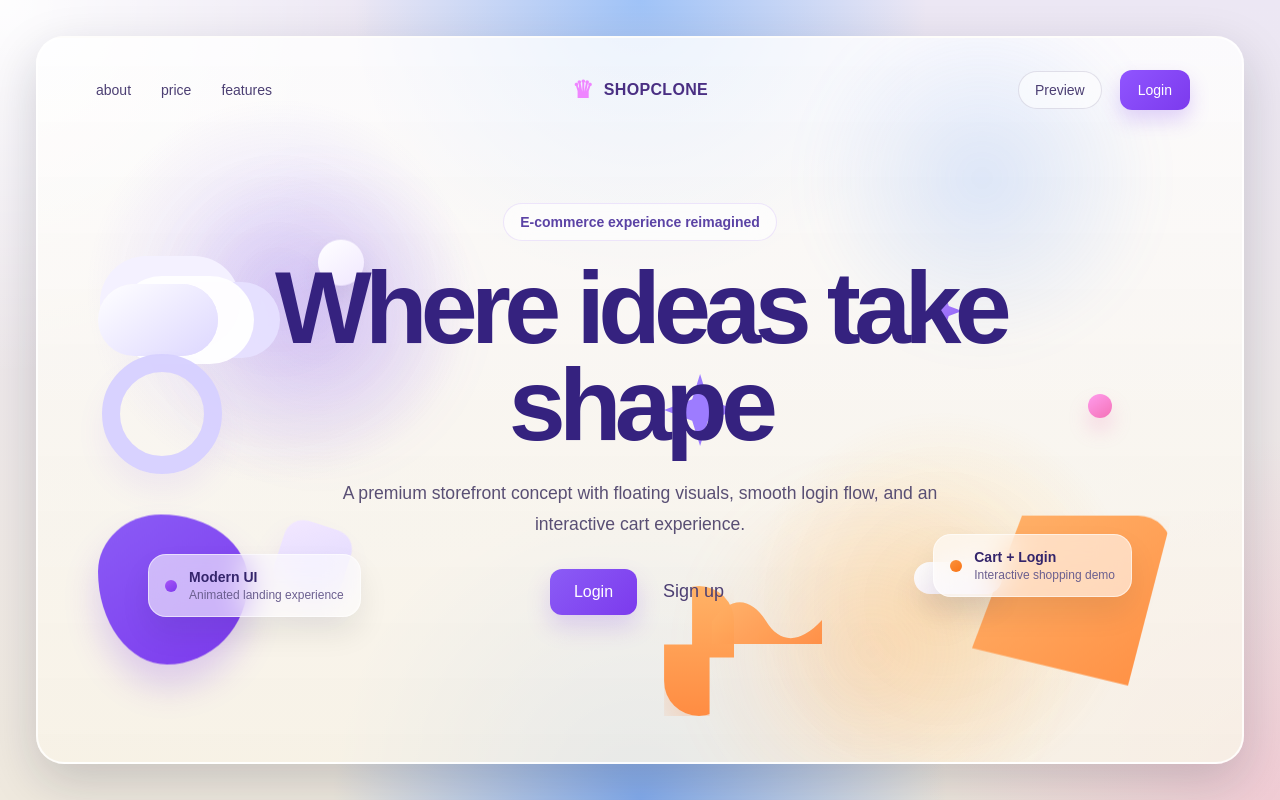
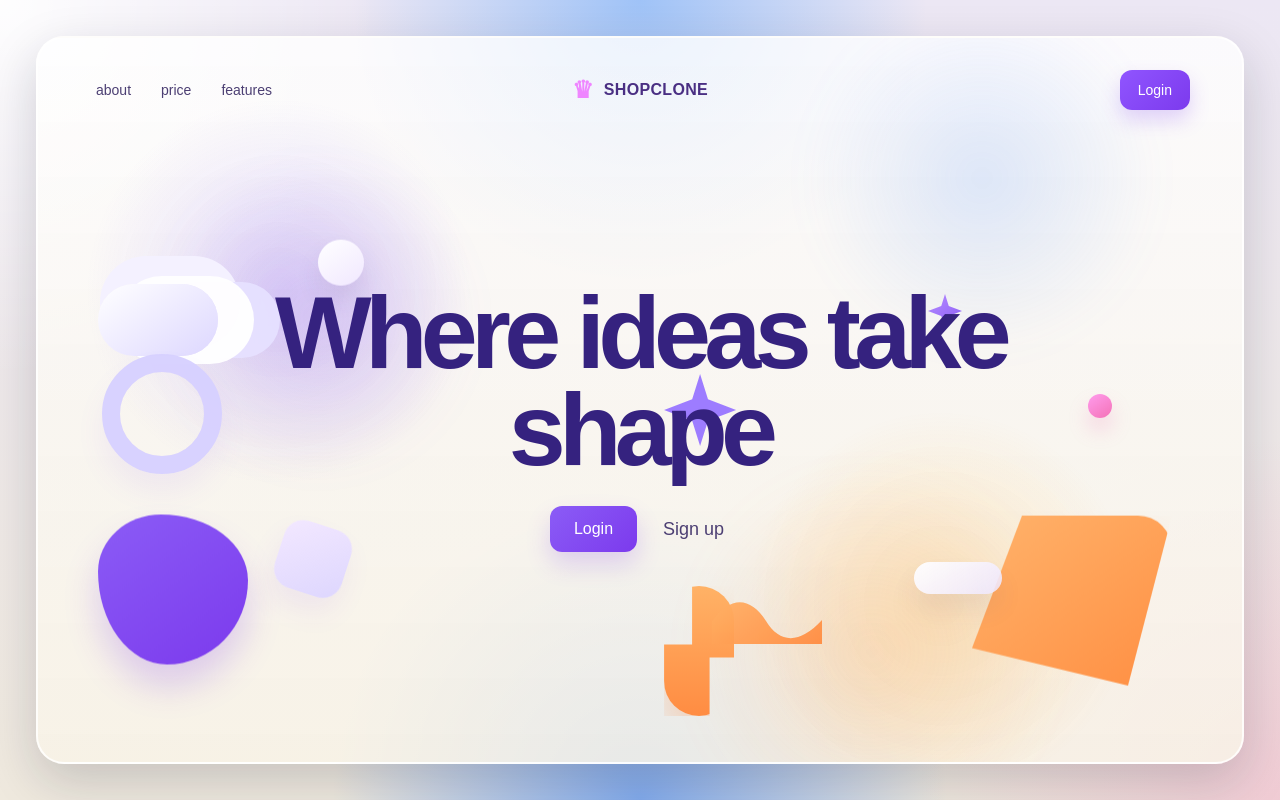
Before and after one commit to anishthetechie/ShopE, a React (Vite) app: page / in a window 1280 px wide. Built offline with nearby package versions, Linux system fonts and the light colour scheme.

Commit message:
Update App.jsx

```diff
--- a/src/App.jsx
+++ b/src/App.jsx
@@ -175,7 +175,6 @@ export default function App() {
             </div>
 
             <div className="landing-nav-right">
-              <button className="ghost-pill">Preview</button>
               <button className="download-btn" onClick={() => setPage("login")}>
                 Login
               </button>
@@ -196,30 +195,10 @@ export default function App() {
             <div className="hero-shape shape-orb"></div>
             <div className="hero-shape shape-wave"></div>
 
-            <div className="floating-info-card info-card-left">
-              <span className="info-dot purple"></span>
-              <div>
-                <strong>Modern UI</strong>
-                <p>Animated landing experience</p>
-              </div>
-            </div>
 
-            <div className="floating-info-card info-card-right">
-              <span className="info-dot orange"></span>
-              <div>
-                <strong>Cart + Login</strong>
-                <p>Interactive shopping demo</p>
-              </div>
-            </div>
-
-            <span className="hero-kicker">E-commerce experience reimagined</span>
 
             <h1>Where ideas take shape</h1>
 
-            <p className="hero-subtitle">
-              A premium storefront concept with floating visuals, smooth login
-              flow, and an interactive cart experience.
-            </p>
 
             <div className="landing-cta-row">
               <button
```
